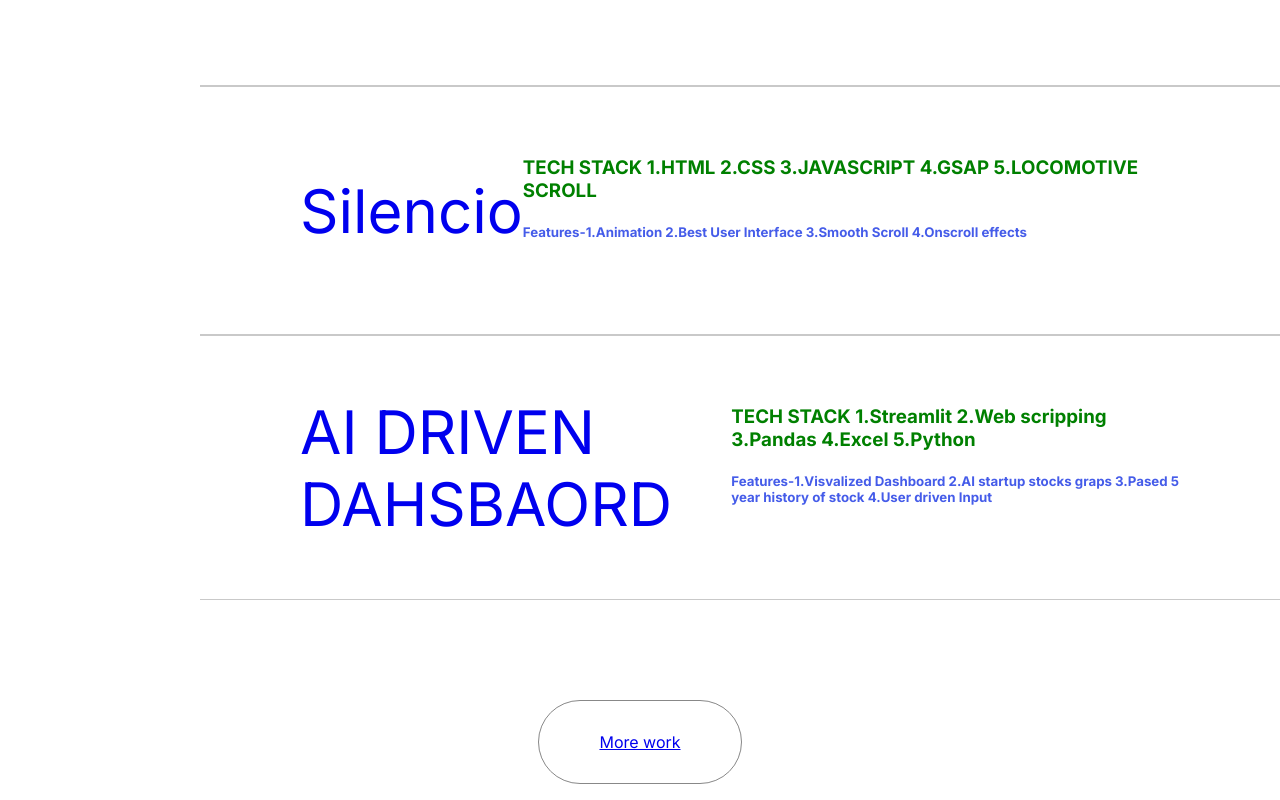
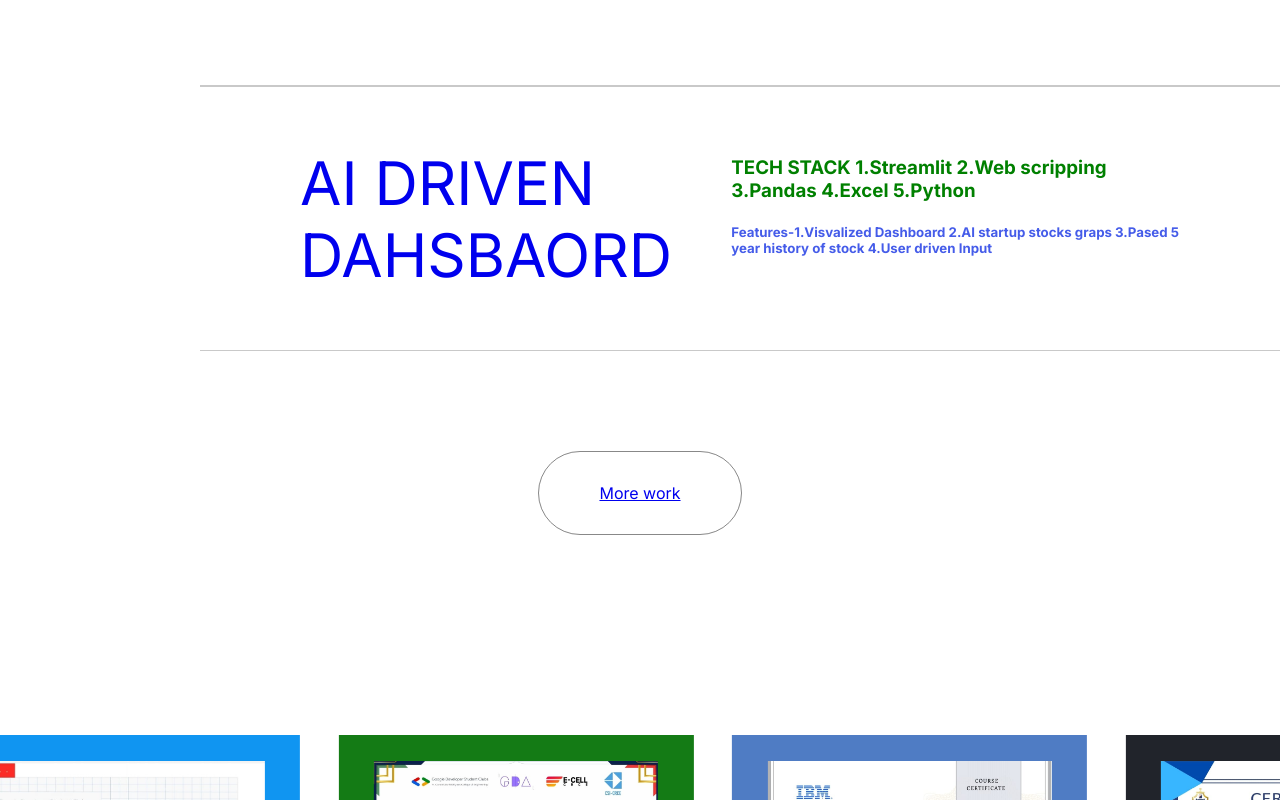
Before and after one commit to Madhyam123/Final_Nextjs_Potfolio_Website, a Next.js app: page / in a window 1280 px wide. Shown: the part 2280-3080 px from the top of the page. Built offline with nearby package versions, Linux system fonts and the light colour scheme.

Commit message:
Update index.jsx

```diff
--- a/src/components/Projects/index.jsx
+++ b/src/components/Projects/index.jsx
@@ -32,14 +32,6 @@
     stack: "TECH STACK 1.REACT 2.TAILWINDCSS 3.REDUX 4.OUTH 5.STRIPE",
     Feature:"Features-1.React redux state management 2.Outh authentication 3.React chart admin dashboard 4.Stripe Payment Gateway",
     color: "#EFE8D3",
-    href:"https://madhyamecommercesite.netlify.app/"
-  },
-  {
-    title: "Silencio",
-    src: "silencio.png",
-    stack: "TECH STACK 1.HTML 2.CSS 3.JAVASCRIPT 4.GSAP 5.LOCOMOTIVE SCROLL",
-    Feature:"Features-1.Animation 2.Best User Interface 3.Smooth Scroll 4.Onscroll effects",
-    color: "#706D63",
     href:"https://madhyamecommercesite.netlify.app/"
   },
   {
```
